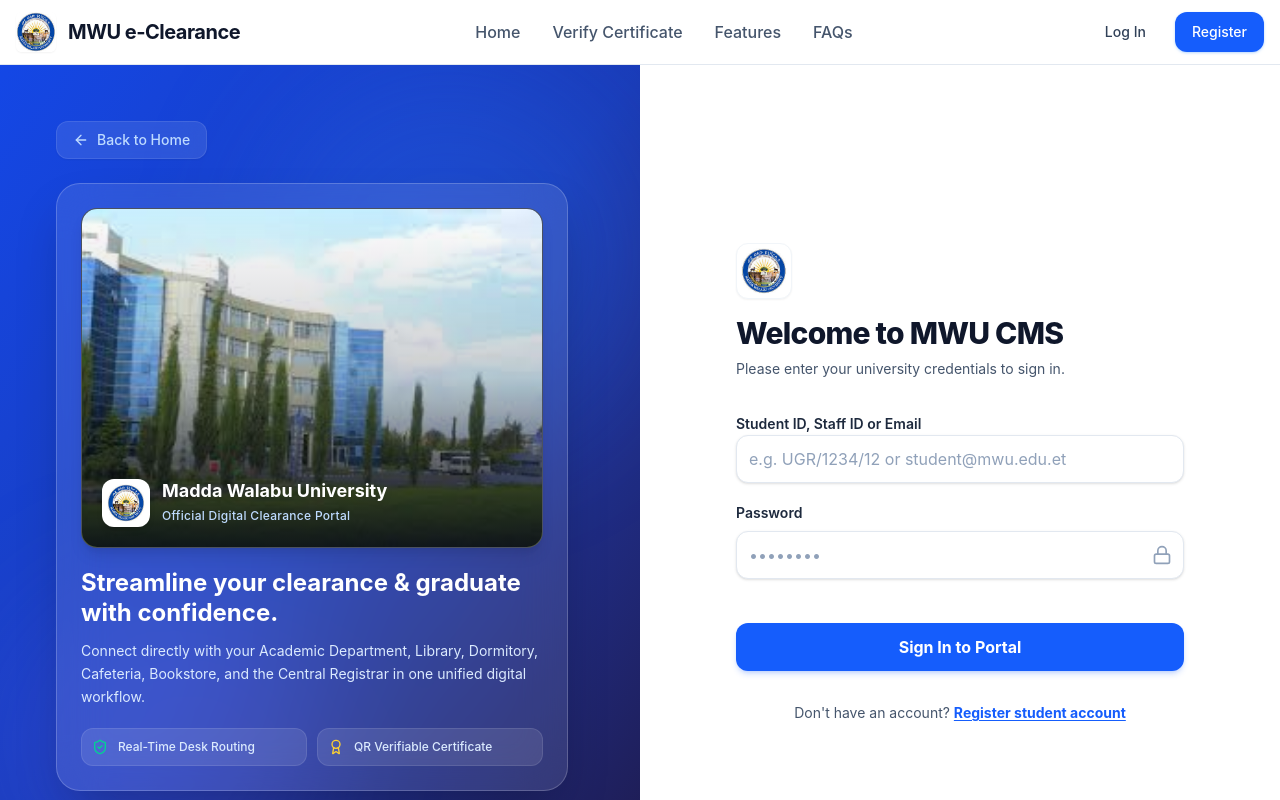
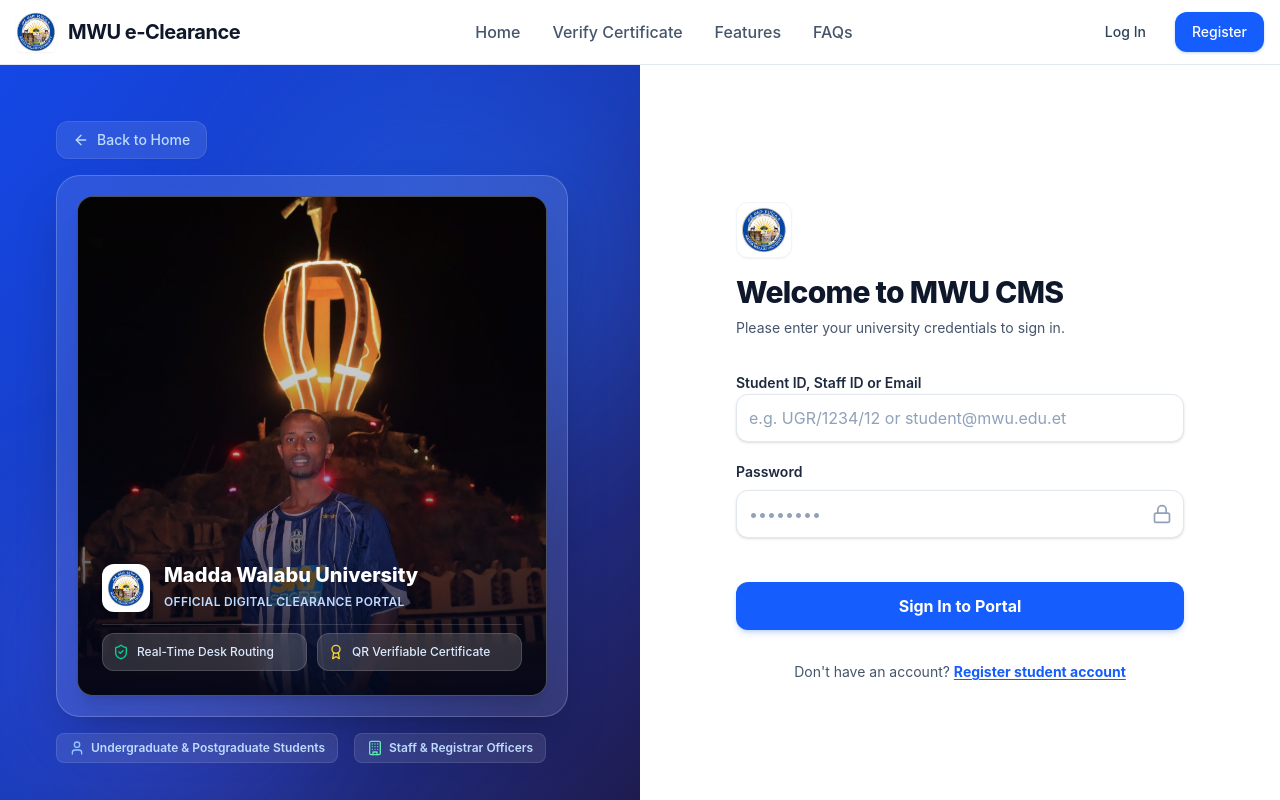
Before and after one commit to abdisa38/mwuu-cms-web-based, a React (Vite) app in the folder frontend/: page /login in a window 1280 px wide. Shown: the top 800 px of the page. Built offline with nearby package versions, Linux system fonts and the light colour scheme; no server answers.

Commit message:
Design: stretch mwu banner vertically, remove text clutter, and align feature badges

```diff
--- a/frontend/src/app/pages/LoginPage.tsx
+++ b/frontend/src/app/pages/LoginPage.tsx
@@ -59,49 +59,40 @@
           </Link>
         </div>
 
-        {/* Featured Center Card with User's Banner */}
-        <div className="relative z-10 my-auto py-6 max-w-lg">
+        {/* Featured Center Card with User's Stretched Banner */}
+        <div className="relative z-10 my-auto py-4 max-w-lg w-full">
           {/* Card Container */}
-          <div className="bg-white/10 backdrop-blur-xl border border-white/20 rounded-3xl p-5 xl:p-6 shadow-2xl space-y-5 transform hover:scale-[1.01] transition-transform duration-300">
-            {/* Campus Banner Image from public folder - Taller & Vertical */}
-            <div className="relative rounded-2xl overflow-hidden shadow-lg border border-white/25 h-72 sm:h-80 xl:h-[340px] w-full bg-slate-900 group">
+          <div className="bg-white/10 backdrop-blur-xl border border-white/20 rounded-3xl p-4 sm:p-5 shadow-2xl space-y-4 transform hover:scale-[1.01] transition-transform duration-300">
+            {/* Campus Banner Image from public folder - Full Vertical Stretch */}
+            <div className="relative rounded-2xl overflow-hidden shadow-xl border border-white/25 h-[420px] sm:h-[460px] xl:h-[500px] w-full bg-slate-900 group">
               <img
-                src="/mwu banner.jfif"
+                src="/stretch mwu banner.jpg"
                 alt="Madda Walabu University Campus"
-                className="w-full h-full object-cover object-center group-hover:scale-105 transition-transform duration-500"
+                className="w-full h-full object-cover object-center group-hover:scale-105 transition-transform duration-700"
                 onError={(e) => {
-                  (e.target as HTMLImageElement).src = "https://images.unsplash.com/photo-1541339907198-e08756dedf3f?q=80&w=1000&auto=format&fit=crop";
+                  (e.target as HTMLImageElement).src = "/mwu banner.jfif";
                 }}
               />
-              <div className="absolute inset-0 bg-gradient-to-t from-slate-950/90 via-slate-950/20 to-transparent flex items-end p-5">
-                <div className="flex items-center gap-3">
-                  <ImageWithFallback src={mwuLogo} alt="MWU Logo" className="w-12 h-12 rounded-xl object-contain bg-white p-1 shadow-md border border-white/30" />
+              {/* Bottom Gradient Overlay on Image */}
+              <div className="absolute inset-0 bg-gradient-to-t from-slate-950/95 via-slate-950/30 to-transparent flex flex-col justify-end p-6">
+                <div className="flex items-center gap-3.5 mb-3">
+                  <ImageWithFallback src={mwuLogo} alt="MWU Logo" className="w-12 h-12 rounded-xl object-contain bg-white p-1 shadow-lg border border-white/40" />
                   <div>
-                    <h3 className="text-white font-bold text-lg leading-tight drop-shadow-md">Madda Walabu University</h3>
-                    <span className="text-blue-200 text-xs font-medium tracking-wide">Official Digital Clearance Portal</span>
+                    <h3 className="text-white font-extrabold text-xl leading-tight drop-shadow-md">Madda Walabu University</h3>
+                    <span className="text-blue-200 text-xs font-semibold tracking-wide uppercase">Official Digital Clearance Portal</span>
                   </div>
                 </div>
-              </div>
-            </div>
 
-            {/* University Card Content */}
-            <div className="space-y-3">
-              <h2 className="text-2xl font-bold text-white leading-tight">
-                Streamline your clearance & graduate with confidence.
-              </h2>
-              <p className="text-blue-100 text-sm leading-relaxed">
-                Connect directly with your Academic Department, Library, Dormitory, Cafeteria, Bookstore, and the Central Registrar in one unified digital workflow.
-              </p>
-
-              {/* Feature Highlights Grid */}
-              <div className="grid grid-cols-2 gap-2.5 pt-2">
-                <div className="bg-white/10 rounded-xl p-2.5 border border-white/10 flex items-center gap-2.5 text-xs font-medium text-blue-100">
-                  <ShieldCheck className="w-4 h-4 text-emerald-400 shrink-0" />
-                  <span>Real-Time Desk Routing</span>
-                </div>
-                <div className="bg-white/10 rounded-xl p-2.5 border border-white/10 flex items-center gap-2.5 text-xs font-medium text-blue-100">
-                  <Award className="w-4 h-4 text-amber-300 shrink-0" />
-                  <span>QR Verifiable Certificate</span>
+                {/* Feature Badges overlaid directly at bottom of the banner */}
+                <div className="grid grid-cols-2 gap-2.5 pt-2 border-t border-white/15">
+                  <div className="bg-white/15 backdrop-blur-md rounded-xl p-2.5 border border-white/15 flex items-center gap-2 text-xs font-medium text-blue-100">
+                    <ShieldCheck className="w-4 h-4 text-emerald-400 shrink-0" />
+                    <span>Real-Time Desk Routing</span>
+                  </div>
+                  <div className="bg-white/15 backdrop-blur-md rounded-xl p-2.5 border border-white/15 flex items-center gap-2 text-xs font-medium text-blue-100">
+                    <Award className="w-4 h-4 text-amber-300 shrink-0" />
+                    <span>QR Verifiable Certificate</span>
+                  </div>
                 </div>
               </div>
             </div>
```
Also changed, not shown: frontend/public/stretch mwu banner.jpg (added).
